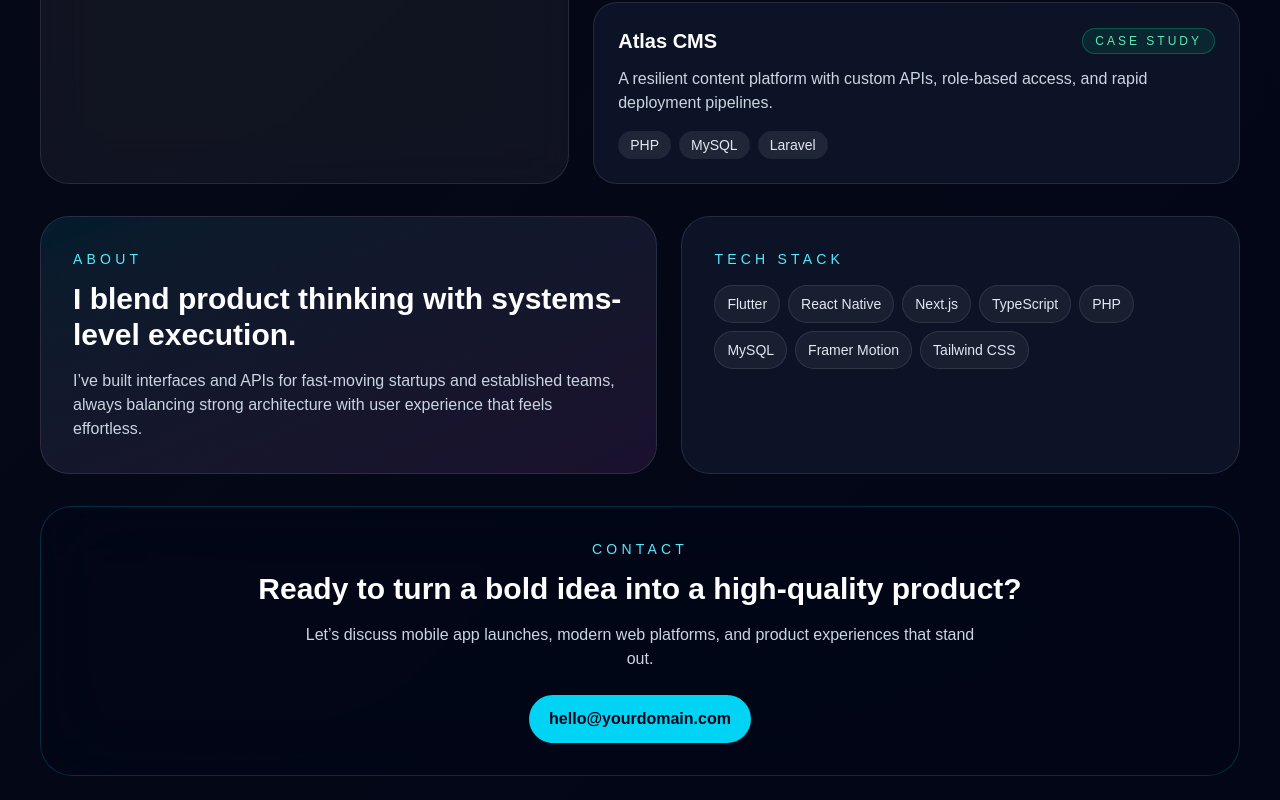
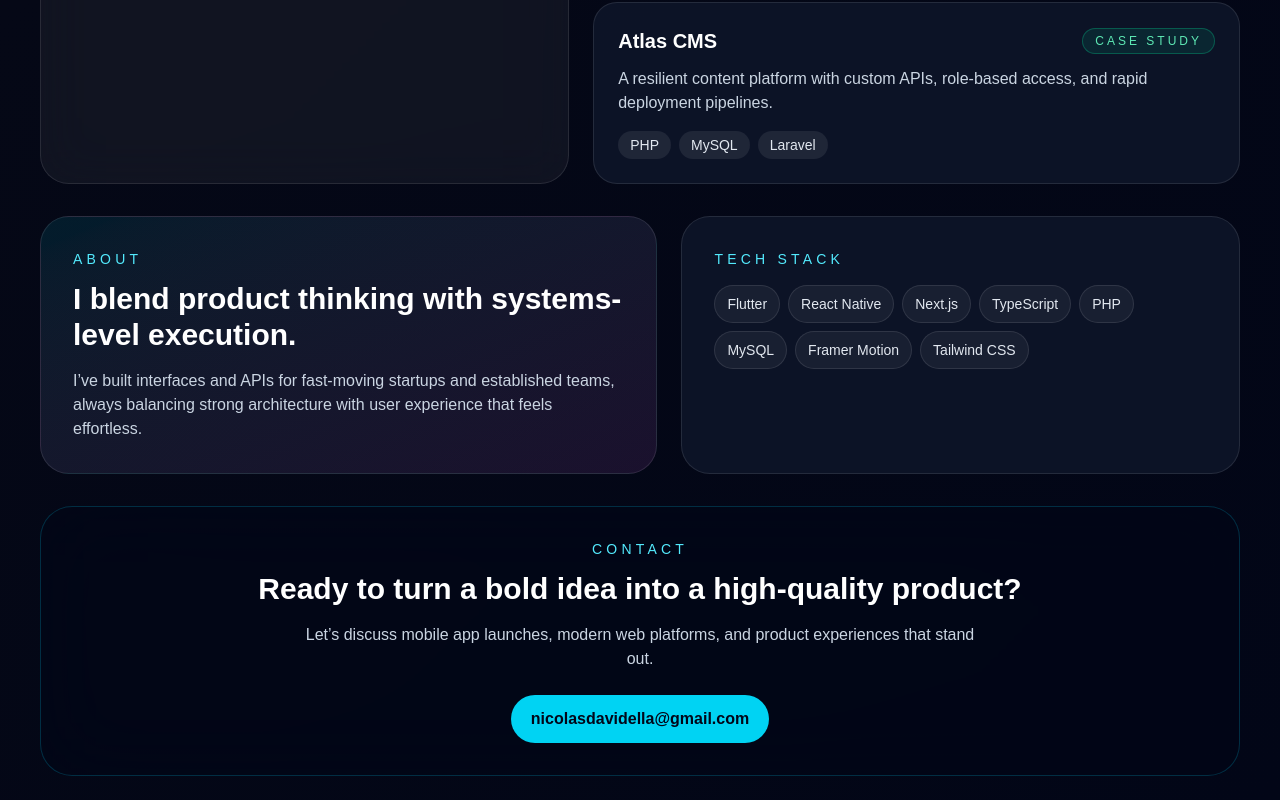
Before and after one commit to nicolasdavidella/portfolio, a Next.js app: page / in a window 1280 px wide. Shown: the part 1270-2070 px from the top of the page. Built offline with nearby package versions, Linux system fonts and the light colour scheme.

Commit message:
Update page.tsx

```diff
--- a/app/page.tsx
+++ b/app/page.tsx
@@ -349,7 +349,7 @@ export default function Home() {
             href="mailto:hello@yourdomain.com"
             className={`mt-6 inline-flex rounded-full px-5 py-3 font-semibold transition hover:scale-[1.02] ${isDark ? "bg-cyan-400 text-slate-950" : "bg-cyan-600 text-white"}`}
           >
-            hello@yourdomain.com
+            nicolasdavidella@gmail.com
           </a>
         </motion.section>
       </main>
```
